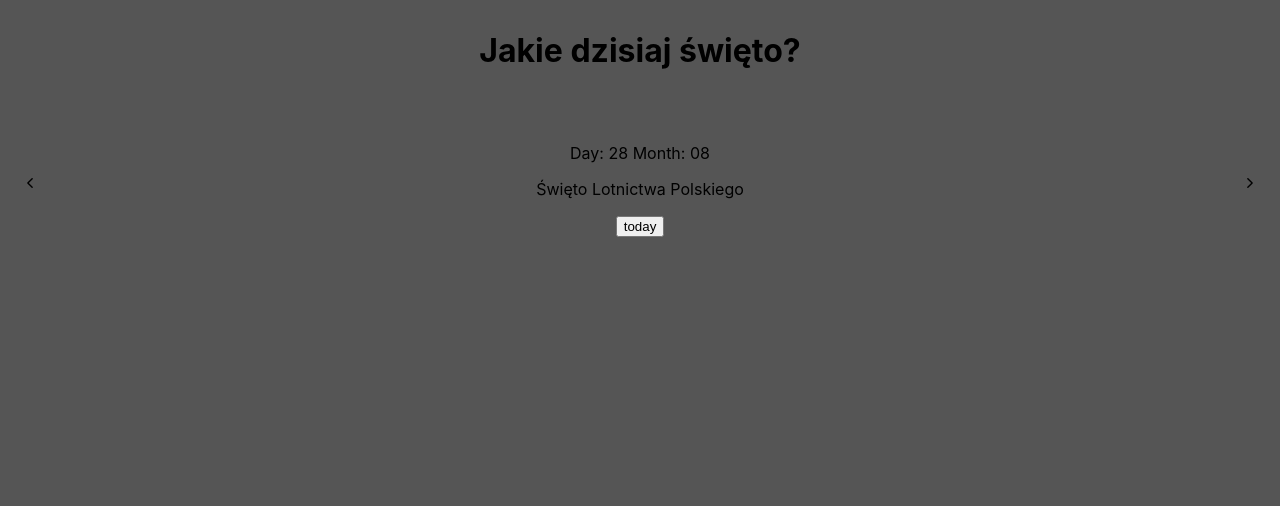
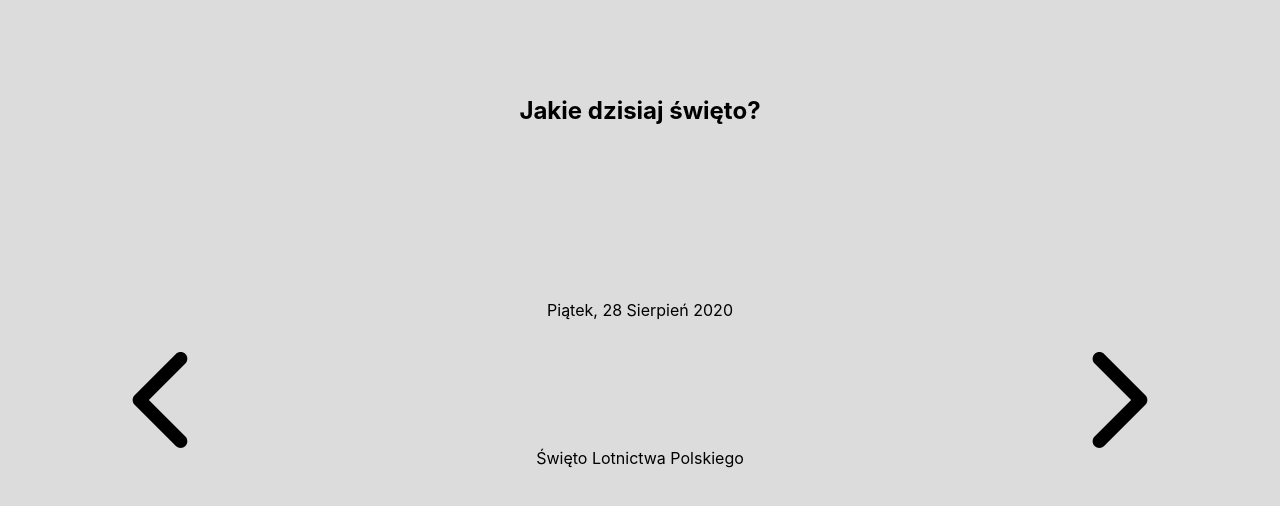
Before and after one commit to mdziedzi/jakiedzisiajswieto, a React (Create React App) app: page / in a window 1280 px wide. Shown: the top 506 px of the page. Built offline with nearby package versions, Linux system fonts and the light colour scheme.

Commit message:
New layout, better date display

```diff
--- a/src/App.css
+++ b/src/App.css
@@ -1,36 +1,69 @@
+* {
+  box-sizing: border-box;
+}
+html, body {
+  margin: 0;
+  padding: 0;
+  overflow-x:hidden;
+}
+
 body {
-  background-color: #555555;
+  background-color: #DCDCDC;
+}
+
+h1 {
+  font-size: 24px;
 }
 
 .Page {
+  height: 100vh;
   text-align: center;
+  overflow: hidden;
 }
 
 .Header {
-  padding: 10px;
+  margin-top: 15%;
+  margin-bottom: 15%;
+  flex-grow: 1;
 }
 
 .Container {
   display: flex;
-  justify-content: space-between;
-  align-items: center;
   height: 100%;
-  /* background-color: bisque; */
-  align-content: center;
 }
 
-.Container > div {
-  /* background-color: DodgerBlue; */
-  margin: 5px;
-  text-align: center;
-  padding: 20px;
+.ArrowColumn {
+  height: inherit;
+  width: 25%;
+  display: flex;
 }
 
-.RightArrow, .LeftArrow{
-  width: 10px;
-  height: 10px;
+.MainColumn {
+  display: flex;
+  flex-direction: column;
+  margin: auto;
+  width: 50%;
+  height: 100%;
+}
+
+.RightArrow, .LeftArrow {
+  width: 30%;
+  height: 30%;
+  margin: auto;
 }
 
 .LeftArrow {
   transform: scaleX(-1);
 }
+
+.Clickable {
+  cursor: pointer;
+}
+
+.Holiday {
+  flex-grow: 5;
+}
+
+.Date {
+  margin-bottom: 20%;
+}
--- a/src/App.js
+++ b/src/App.js
@@ -5,6 +5,9 @@ import holidays from './holidays'
 function App() {
 
   const [currentDate, setCurrentDate] = useState({ value: new Date() })
+
+  const weekDays = ["Niedziela", "Poniedziałek", "Wtorek", "Środa", "Czwartek", "Piątek", "Sobota"]
+  const months = ["Styczeń", "Luty", "Marzec", "Kwiecień", "Maj", "Czerwiec", "Lipiec", "Sierpień", "Wrzesień", "Październik", "Listopad", "Grudzień"]
 
   const addDays = (date, days) => {
     var result = new Date(Number(date));
@@ -18,6 +21,14 @@ function App() {
 
   const toMonth = (date) => {
     return ("0" + (date.getMonth() + 1)).slice(-2)
+  }
+
+  const translateWeekDay = (date) => {
+    return (weekDays[date.getDay()])
+  }
+
+  const translateMonth = () => {
+    return (months[parseInt(toMonth(currentDate.value)) - 1])
   }
 
   const onNextDayClicked = () => {
@@ -35,19 +46,16 @@ function App() {
   return (
     <>
       <div className="Page">
-        <h1 className="Header">Jakie dzisiaj święto?</h1>
         <div className="Container">
-          <div onClick={onPrevDayClicked}><img src="arrow.svg" alt="Previous day" className="LeftArrow"></img></div>
-          <div>
-            <div>
-              <p>Day: {toDay(currentDate.value)} Month: {toMonth(currentDate.value)}</p>
+          <div className="Clickable ArrowColumn" onClick={onPrevDayClicked}><img src="arrow.svg" alt="Previous day" className="LeftArrow"></img></div>
+          <div className="MainColumn">
+            <h1 className="Header Clickable" onClick={onTodayClicked}>Jakie dzisiaj święto?</h1>
+            <div className="Holiday">
+              <p className="Date">{translateWeekDay(currentDate.value)}, {toDay(currentDate.value)} {translateMonth()} {currentDate.value.getFullYear()}</p>
               <p>{holidays[toMonth(currentDate.value)][toDay(currentDate.value)]}</p>
             </div>
-            <div>
-              <button onClick={onTodayClicked}>today</button>
-            </div>
           </div>
-          <div onClick={onNextDayClicked}><img src="arrow.svg" alt="Previous day" className="RightArrow"></img></div>
+          <div className="Clickable ArrowColumn" onClick={onNextDayClicked}><img src="arrow.svg" alt="Previous day" className="RightArrow"></img></div>
         </div>
       </div>
     </>
```
